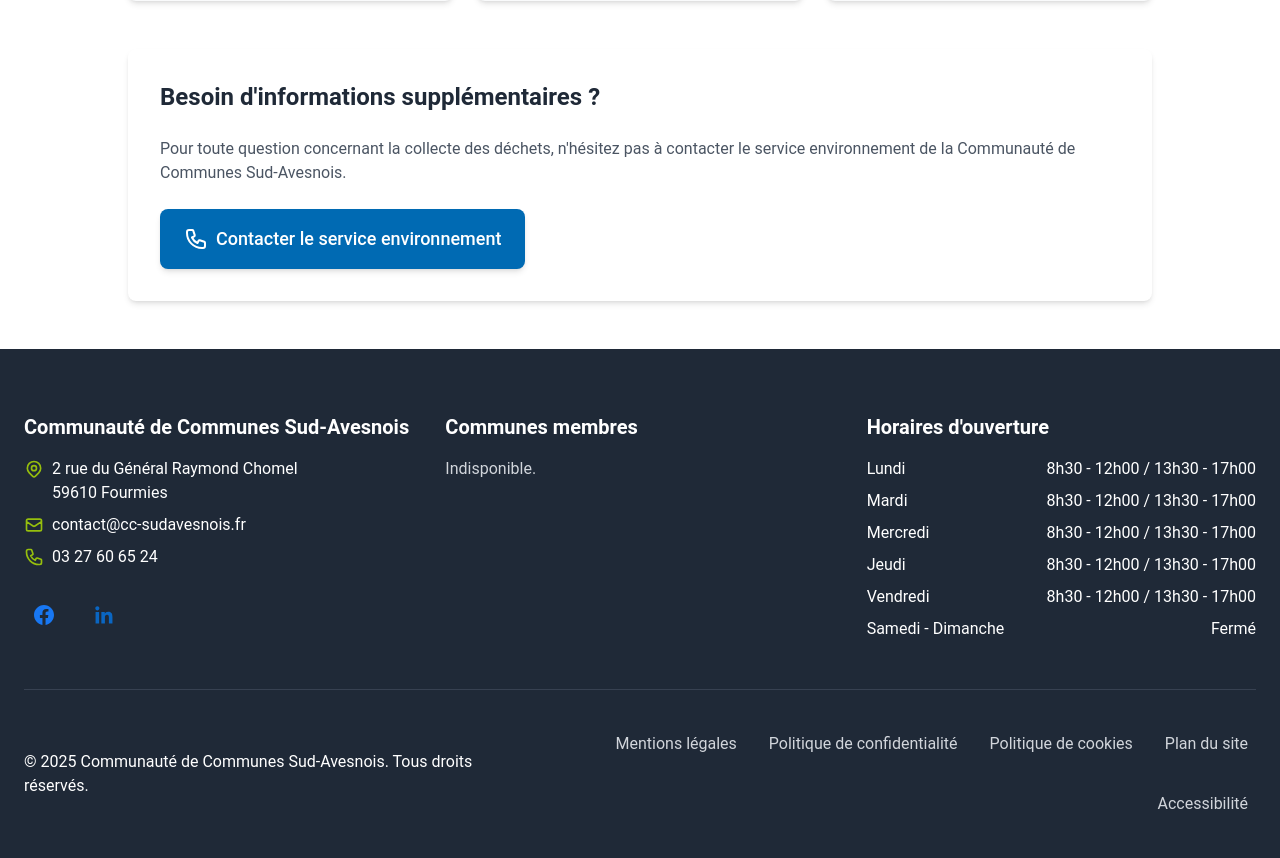
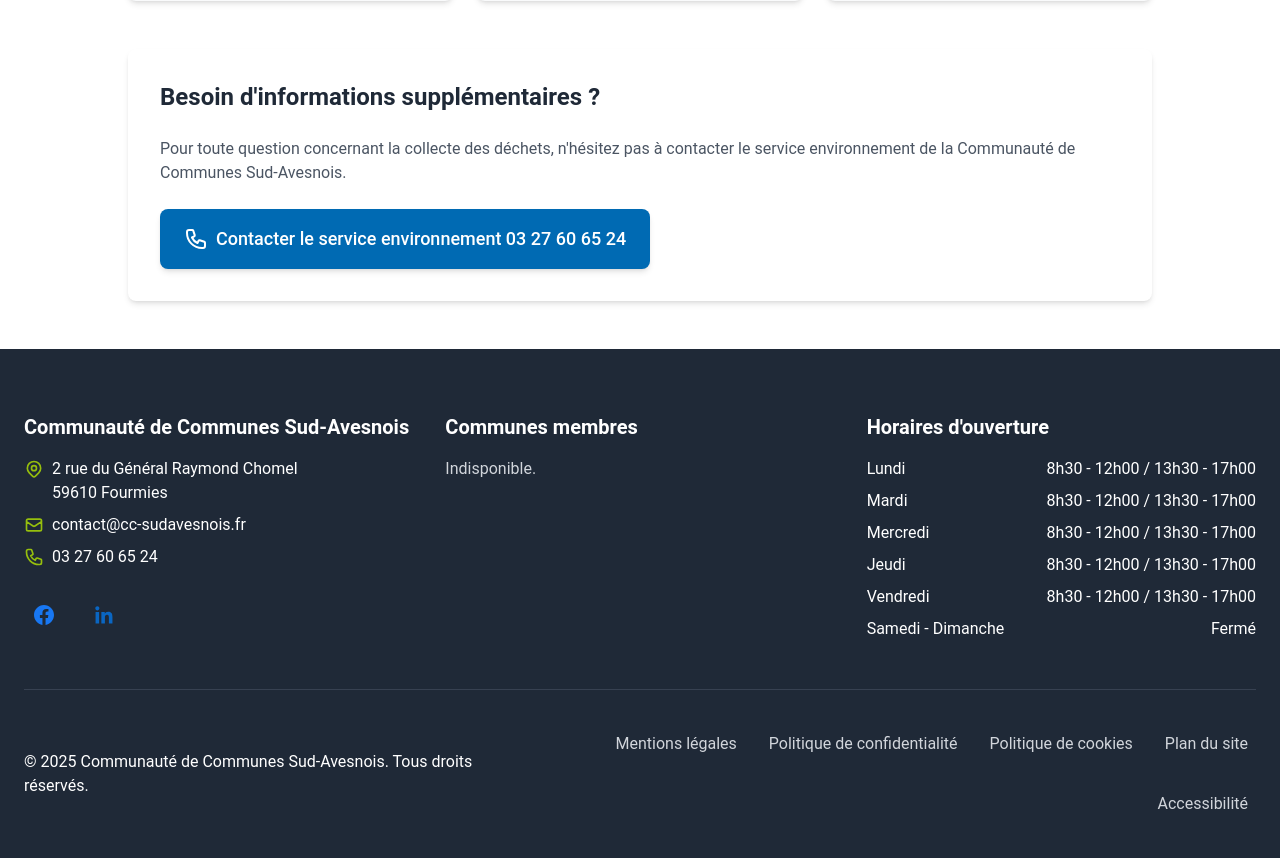
Before and after one commit to gestionsiteccsa/cc-sudavesnois, a Django app: page /collecte-dechets/ in a window 1280 px wide. Shown: the part 1778-2636 px from the top of the page. Run offline with Django 5.2, Linux system fonts and the light colour scheme; data that the repository does not hold is empty; style sheets or scripts are compiled from the project's sources.

Commit message:
up numéro

```diff
--- a/home/templates/home/collecte-dechets.html
+++ b/home/templates/home/collecte-dechets.html
@@ -210,7 +210,7 @@
                         <svg xmlns="http://www.w3.org/2000/svg" class="h-6 w-6 mr-2" fill="none" viewBox="0 0 24 24" stroke="currentColor">
                             <path stroke-linecap="round" stroke-linejoin="round" stroke-width="2" d="M3 5a2 2 0 012-2h3.28a1 1 0 01.948.684l1.498 4.493a1 1 0 01-.502 1.21l-2.257 1.13a11.042 11.042 0 005.516 5.516l1.13-2.257a1 1 0 011.21-.502l4.493 1.498a1 1 0 01.684.949V19a2 2 0 01-2 2h-1C9.716 21 3 14.284 3 6V5z" />
                         </svg>
-                        Contacter le service environnement
+                        Contacter le service environnement 03 27 60 65 24
                     </div>
                 </div>
             </div>
```
